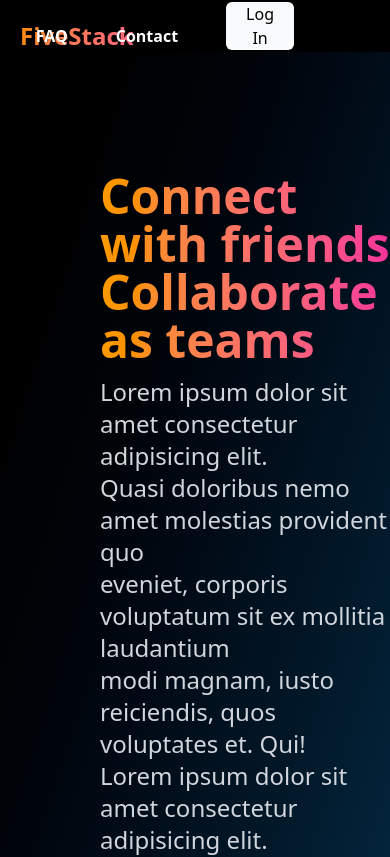
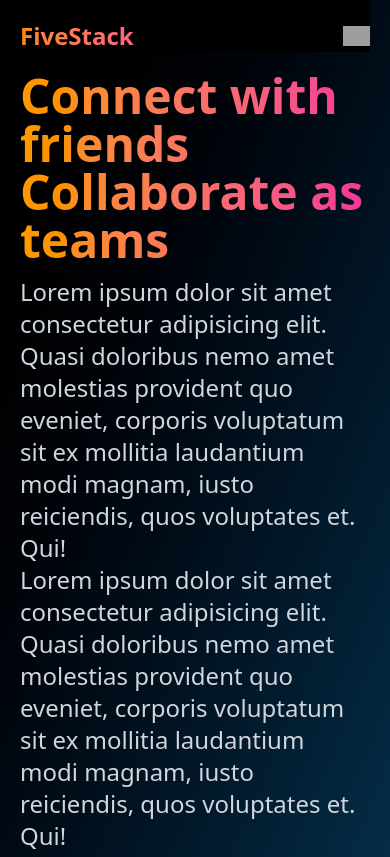
Before and after one commit to UserInTheClouds/FiveStack, a React (Vite) app in the folder Frontend/: page / in a window 390 px wide. Shown: the top 857 px of the page. Built offline with nearby package versions, Linux system fonts and the light colour scheme; grey boxes are pictures that could not be loaded.

Commit message:
Fixed landing page for mobile

```diff
--- a/Frontend/package.json
+++ b/Frontend/package.json
@@ -13,6 +13,7 @@
     "@tailwindcss/vite": "^4.1.18",
     "react": "^19.2.0",
     "react-dom": "^19.2.0",
+    "react-router-dom": "^7.13.0",
     "tailwindcss": "^4.1.18"
   },
   "devDependencies": {
--- a/Frontend/src/App.jsx
+++ b/Frontend/src/App.jsx
@@ -5,27 +5,41 @@ import Logo from './components/Logo.jsx'
 import NavItem from './components/NavItem.jsx'
 
 function App() {
-  const [count, setCount] = useState(0)
+  const [isOpen, setIsOpen] = useState(false)
 
   return (
-    <div className='min-h-screen min-w-full bg-gradient-to-tl from-sky-950 to-black relative'>
+    <div className='min-h-screen min-w-full bg-gradient-to-tl from-sky-950 to-black relative '>
 
-      <header className='flex  bg-black relative pt-5'>
+
+      <header className='flex justify-between items-center bg-black relative pt-5 md:mr-15 mr-5'>
           <Logo color='bg-gradient-to-r from-orange-400 to-rose-400 bg-clip-text text-transparent' size='text-2xl' misc='ml-5'/>
-          <div className='flex items-end absolute right-24 gap-12 bottom-0.5'>
+          <div className='md:flex hidden items-center gap-12'>
           <NavItem text='Home'/>
           <NavItem text='FAQ'/>
           <NavItem text='Contact'/>
           <ButtonComp btn_text='Log In' btn_color='bg-gray-50' btn_hover='hover:bg-gray-300' padding='px-5'/>
           </div>
+          <button onClick={()=>setIsOpen(!isOpen)} className='md:hidden cursor-grab z-65'>
+            {!isOpen && (<img className='bg-white h-5' src="https://img.icons8.com/?size=100&id=8113&format=png&color=000000" alt="" />)}
+            {isOpen && (<img className='bg-white h-5' src="https://img.icons8.com/?size=100&id=kFzAAATwOEKo&format=png&color=000000" alt="" />)}
+          </button>
       </header>
+      {
+        <div className={`flex fixed w-screen bg-black md:hidden flex-col gap-y-5 top-0 pt-15 md:mt-7 items-center transition-all duration-200 ${isOpen ? "opacity-100 translate-y-0" : "-translate-y-10 opacity-0 h-0"}`}>
+          <NavItem text='Home'/>
+          <NavItem text='FAQ'/>
+          <NavItem text='Contact'/>
+          <ButtonComp btn_text='Log In' btn_color='bg-gray-50' btn_hover='hover:bg-gray-300' padding='px-5'/>
+        </div>
+      }
 
-      <div className='text-gray-300 mt-30 ml-25'>
-        <p className='text-5xl font-bold bg-gradient-to-r from-amber-500 to-pink-500 bg-clip-text text-transparent'>Connect with friends <br /> Collaborate as teams</p>
+      <div className='text-gray-300 md:mt-30 md:ml-25 m-5 '>
+        <p className='text-5xl font-bold bg-gradient-to-r from-amber-500 to-pink-500 bg-clip-text text-transparent'>Connect with friends</p>
+        <p className='text-5xl font-bold bg-gradient-to-r from-amber-500 to-pink-500 bg-clip-text text-transparent'>Collaborate as teams</p>
         <p className='text-2xl font-medium mt-3'>Lorem ipsum dolor sit amet consectetur adipisicing elit. <br /> Quasi doloribus nemo amet molestias provident quo <br /> eveniet, corporis voluptatum sit ex mollitia laudantium <br /> modi magnam, iusto reiciendis, quos voluptates et. Qui!</p>
         <p className='text-2xl font-medium'>Lorem ipsum dolor sit amet consectetur adipisicing elit. <br /> Quasi doloribus nemo amet molestias provident quo <br /> eveniet, corporis voluptatum sit ex mollitia laudantium <br /> modi magnam, iusto reiciendis, quos voluptates et. Qui!</p>
       </div>
-      <ButtonComp btn_text='Get Started' btn_color='bg-gradient-to-r from-pink-500 to-amber-500' misc='ml-25 mt-5 px-5 py-2 text-gray-800' btn_hover='hover:from-fuschia-300 hover:to-yellow-500 hover:shadow-amber-500 hover:shadow-[1px_1px_10px_rgba(0,0,0,0.2)] '/>
+      <ButtonComp btn_text='Get Started' btn_color='bg-gradient-to-r from-pink-500 to-amber-500' misc='md:ml-25 ml-5 px-5 py-2 text-gray-800' btn_hover='hover:from-fuschia-300 hover:to-yellow-500 hover:shadow-amber-500 hover:shadow-[1px_1px_10px_rgba(0,0,0,0.2)] '/>
     </div>
   )
 }
```
Also changed, not shown: 1 other file (tests, documents, lock files or other folders).
